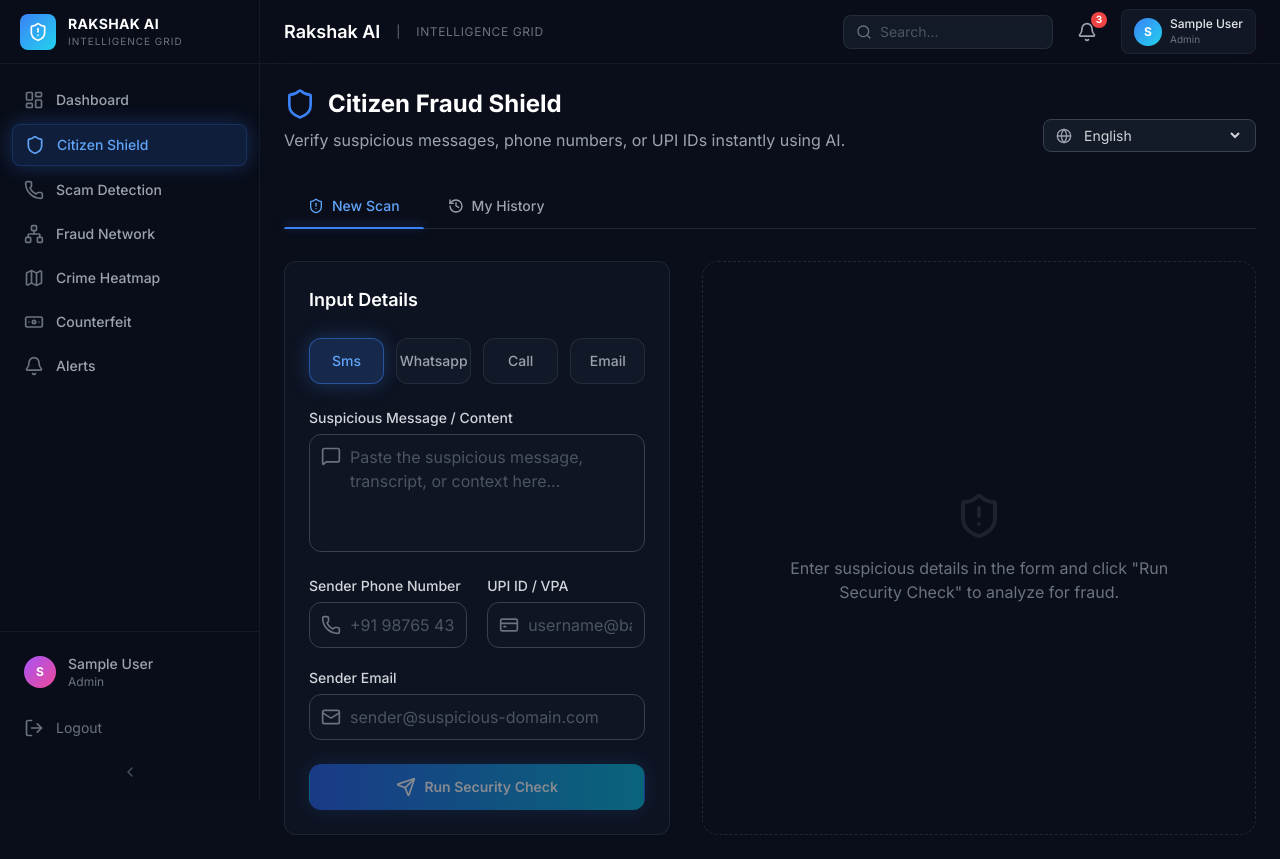
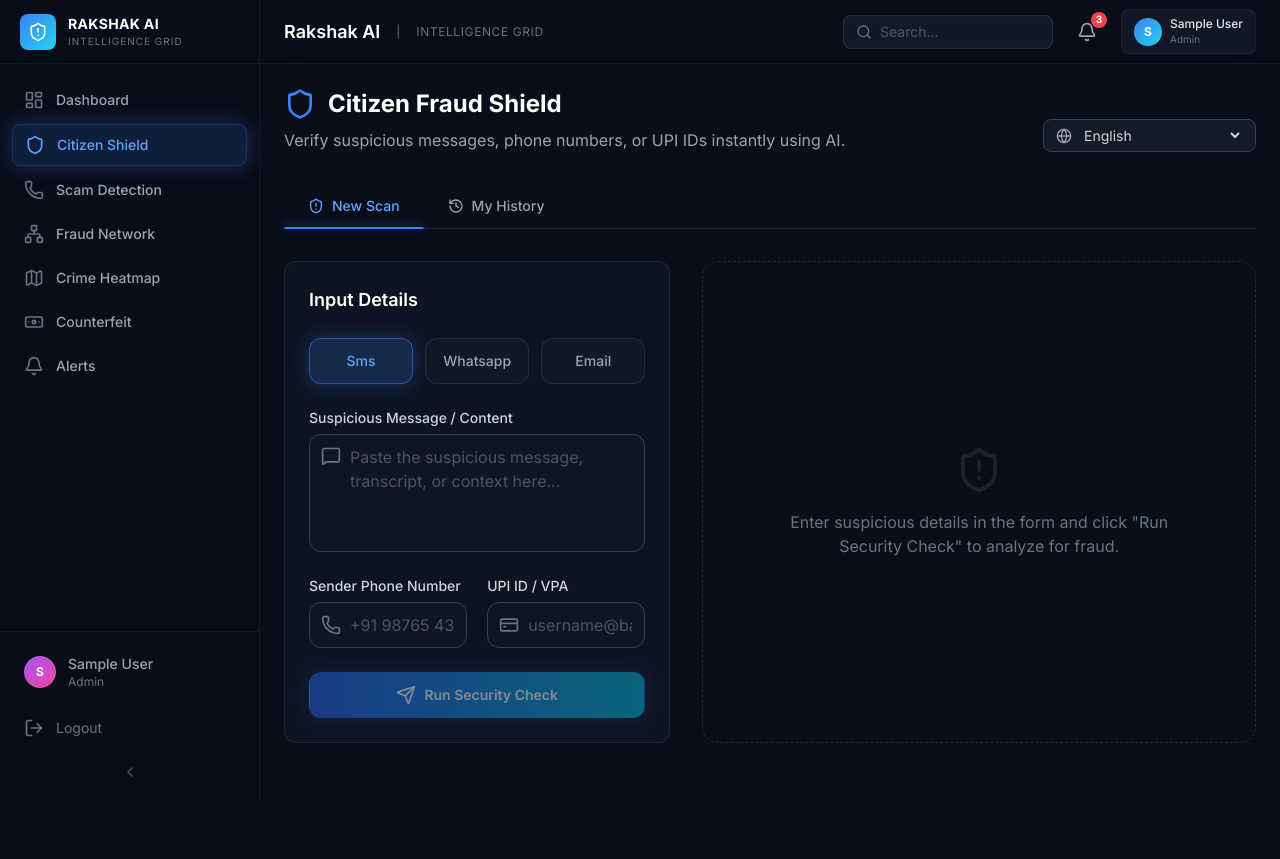
Before and after one commit to sameer2028/rakshak-AI, a React app in the folder frontend/: page /citizen-shield in a window 1280 px wide. After the commit the page ends 800 px from the top, so only its background shows below. Built offline with nearby package versions, Linux system fonts and the light colour scheme; sample sign-in values are in the browser's storage; the HTML template or start-up script is replaced by a standard one.

Commit message:
fixing citizen servies frontend

```diff
--- a/frontend/src/features/citizen-shield/FraudCheckForm.jsx
+++ b/frontend/src/features/citizen-shield/FraudCheckForm.jsx
@@ -12,7 +12,17 @@ export default function FraudCheckForm({ onSubmit, isLoading }) {
   });
 
   const handleChange = (e) => {
-    setFormData({ ...formData, [e.target.name]: e.target.value });
+    const { name, value } = e.target;
+    if (name === 'source') {
+      setFormData(prev => ({
+        ...prev,
+        source: value,
+        email: (value === 'sms' || value === 'whatsapp') ? '' : prev.email,
+        phone_number: value === 'email' ? '' : prev.phone_number,
+      }));
+    } else {
+      setFormData(prev => ({ ...prev, [name]: value }));
+    }
   };
 
   const handleSubmit = (e) => {
@@ -23,8 +33,8 @@ export default function FraudCheckForm({ onSubmit, isLoading }) {
   return (
     <form onSubmit={handleSubmit} className="space-y-6">
       {/* Source Selection */}
-      <div className="grid grid-cols-4 gap-3">
-        {['sms', 'whatsapp', 'call', 'email'].map((source) => (
+      <div className="grid grid-cols-3 gap-3">
+        {['sms', 'whatsapp', 'email'].map((source) => (
           <label
             key={source}
             className={cn(
@@ -67,6 +77,7 @@ export default function FraudCheckForm({ onSubmit, isLoading }) {
 
       <div className="grid grid-cols-1 md:grid-cols-2 gap-5">
         {/* Phone Number */}
+        {formData.source !== 'email' && (
           <div>
             <label className="block text-sm font-medium text-gray-300 mb-1.5">
               Sender Phone Number
@@ -83,6 +94,7 @@ export default function FraudCheckForm({ onSubmit, isLoading }) {
               />
             </div>
           </div>
+        )}
 
         {/* UPI ID */}
         <div>
@@ -103,7 +115,8 @@ export default function FraudCheckForm({ onSubmit, isLoading }) {
         </div>
 
         {/* Email */}
-        <div className="md:col-span-2">
+        {formData.source === 'email' && (
+          <div>
             <label className="block text-sm font-medium text-gray-300 mb-1.5">
               Sender Email
             </label>
@@ -119,6 +132,7 @@ export default function FraudCheckForm({ onSubmit, isLoading }) {
               />
             </div>
           </div>
+        )}
       </div>
 
       <button
```
Also changed, not shown: frontend/src/features/citizen-shield/AnalysisResult.jsx (line endings or trailing spaces). Lines whose indentation alone changed are shown as unchanged.
